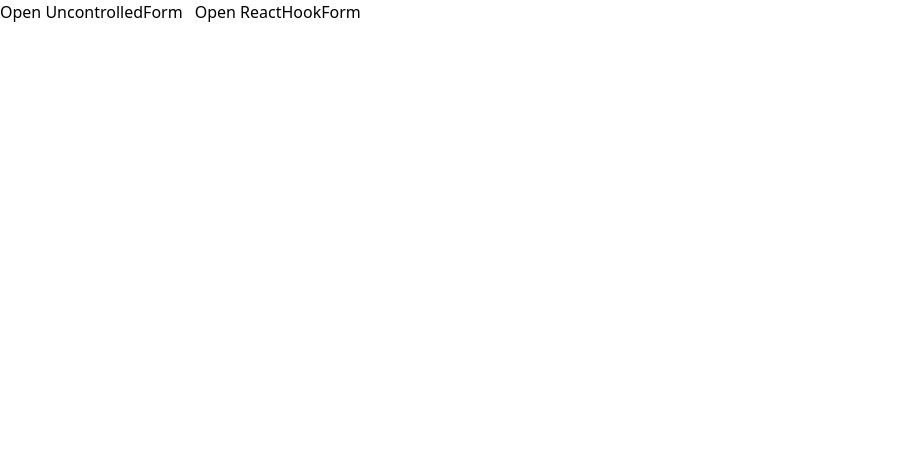
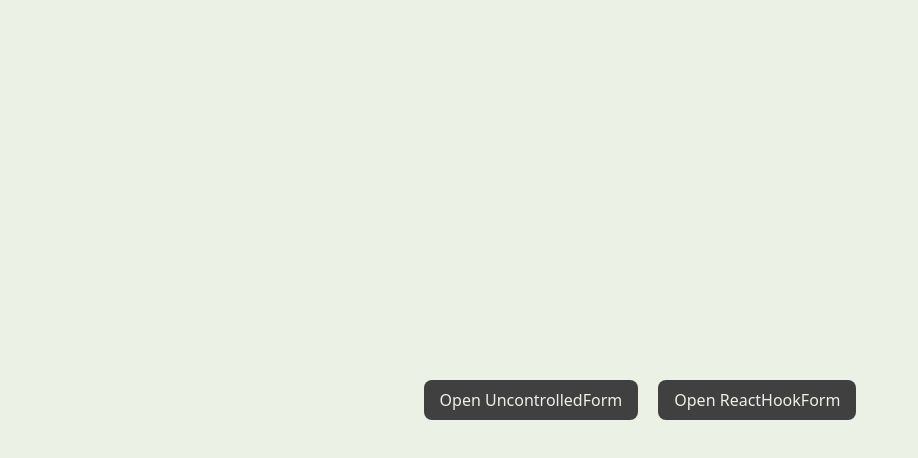
Before and after one commit to tearzday/REACT2025Q3, a React (Vite) app: page / in a window 1280 px wide. Shown: the top 458 px of the page, without its empty margins (0-918 px from the left). Built offline with nearby package versions, Linux system fonts and the light colour scheme.

Commit message:
refactor: change btn to ButtonDefault component

```diff
--- a/src/App.tsx
+++ b/src/App.tsx
@@ -3,20 +3,21 @@ import Modal from './components/modal/Modal';
 import { createPortal } from 'react-dom';
 import UncontrolledForm from './components/forms/uncontrolled-form/UncontrolledForm';
 import HookForm from './components/forms/hook-form/HookForm';
+import ButtonDefault from './components/UI/Button/Default';
 
 export default function App() {
   const [showUncontrolledForm, setShowUncontrolledForm] = useState(false);
   const [showReactHookForm, setShowReactHookForm] = useState(false);
 
   return (
-    <>
-      <div className="flex gap-3">
-        <button onClick={() => setShowUncontrolledForm(true)}>
+    <main className="w-svw h-svh bg-color-olive flex items-center justify-center">
+      <div className="flex gap-5">
+        <ButtonDefault onClick={() => setShowUncontrolledForm(true)}>
           Open UncontrolledForm
-        </button>
-        <button onClick={() => setShowReactHookForm(true)}>
+        </ButtonDefault>
+        <ButtonDefault onClick={() => setShowReactHookForm(true)}>
           Open ReactHookForm
-        </button>
+        </ButtonDefault>
       </div>
       {showUncontrolledForm &&
         createPortal(
@@ -33,6 +34,6 @@ export default function App() {
           </Modal>,
           document.body
         )}
-    </>
+    </main>
   );
 }
--- /dev/null
+++ b/src/components/UI/Button/Default.tsx
@@ -0,0 +1,20 @@
+import type { ReactNode } from 'react';
+
+interface ButtonDefaultProps {
+  onClick: () => void;
+  children: ReactNode;
+}
+
+export default function ButtonDefault({
+  children,
+  onClick,
+}: ButtonDefaultProps) {
+  return (
+    <button
+      className="bg-neutral-700 text-color-olive py-2 px-4 rounded-lg"
+      onClick={onClick}
+    >
+      {children}
+    </button>
+  );
+}
--- a/tailwind.config.js
+++ b/tailwind.config.js
@@ -2,7 +2,11 @@
 export default {
   content: ['./index.html', './src/**/*.{js,ts,jsx,tsx}'],
   theme: {
-    extend: {},
+    extend: {
+      colors: {
+        'color-olive': '#ebf1e5',
+      },
+    },
   },
   plugins: [],
 };
```
